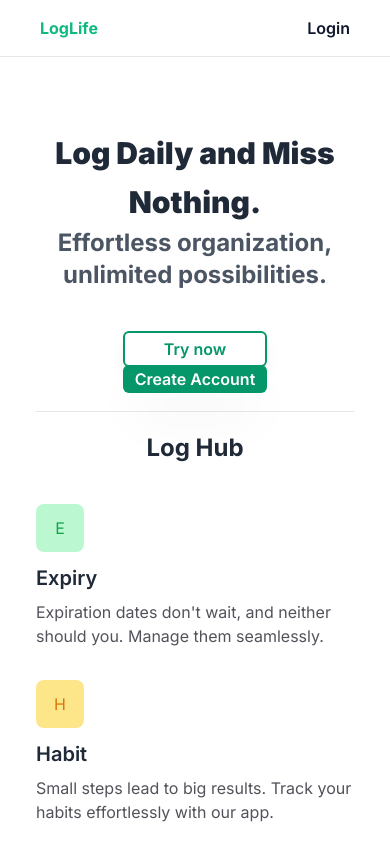
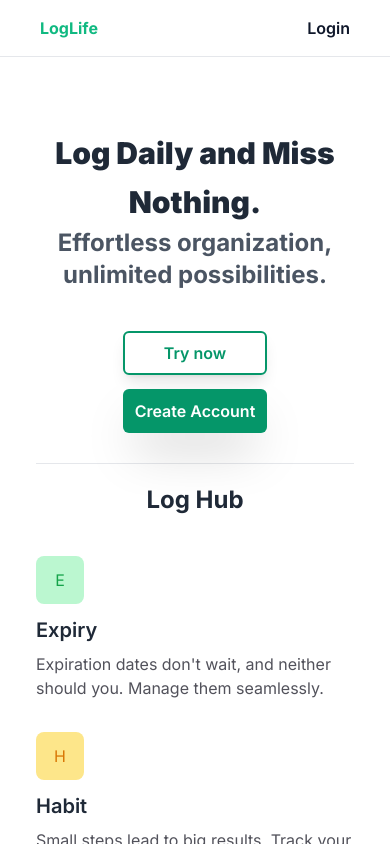
Before and after one commit to Manoj-Karthick/loglife, a Next.js app: page / in a window 390 px wide. Built offline with nearby package versions, Linux system fonts and the light colour scheme.

Commit message:
Minor changes & bug fixes

```diff
--- a/app/(components)/Header.jsx
+++ b/app/(components)/Header.jsx
@@ -2,7 +2,7 @@ import Link from "next/link";
 
 const Header = () => {
   return (
-    <div className="pt-14 md:pt-28 text-center">
+    <div className="pt-14 md:pt-28 text-center mb-10 md:mb-0">
       <div className="text-3xl md:text-5xl font-black leading-relaxed">
         Log Daily and Miss Nothing.
       </div>
@@ -10,13 +10,13 @@ const Header = () => {
         Effortless organization, unlimited possibilities.{" "}
       </div>
       <div className="inline-block">
-        <div className="md:flex md:space-x-4 mt-10 space-y-4 md:space-y-0">
-          <div className="border-2 border-emerald-600 hover:shadow-xl shadow-lg text-emerald-600 py-1 px-3 md:py-2 md:px-6 font-semibold md:font-bold text-base md:text-lg rounded-md cursor-pointer">
+        <div className="md:flex md:space-x-4 mt-10">
+          <div className="border-2 border-emerald-600 hover:shadow-xl shadow-lg text-emerald-600 py-2 px-3 md:px-6 font-semibold md:font-bold text-base md:text-lg rounded-md cursor-pointer mb-6 md:mb-0">
             Try now
           </div>
           <Link
             href="/signup"
-            className="text-white bg-emerald-600 hover:bg-emerald-700 transition-all duration-300 shadow-2xl py-1 px-3 md:py-2 md:px-6 font-semibold md:font-bold text-base md:text-lg rounded-md cursor-pointer"
+            className="text-white bg-emerald-600 hover:bg-emerald-700 transition-all duration-300 shadow-2xl py-3 px-3 md:px-6 font-semibold md:font-bold text-base md:text-lg rounded-md cursor-pointer"
           >
             Create Account
           </Link>
--- a/app/login/page.jsx
+++ b/app/login/page.jsx
@@ -50,7 +50,7 @@ const Login = () => {
   };
 
   return (
-    <div className="space-y-5">
+    <div className="container mx-auto space-y-5">
       <form onSubmit={handleLogin} className="space-y-5">
         <label className="input input-bordered flex items-center gap-2">
           <svg
```
